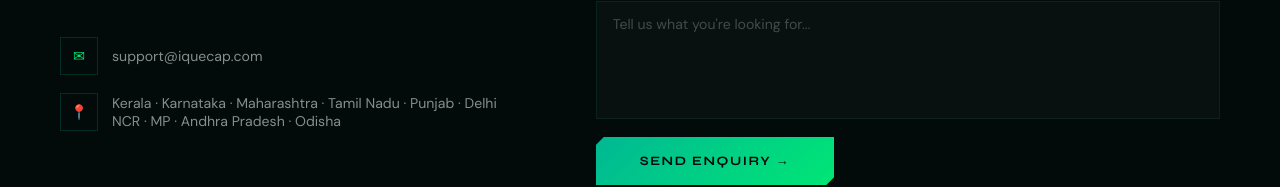
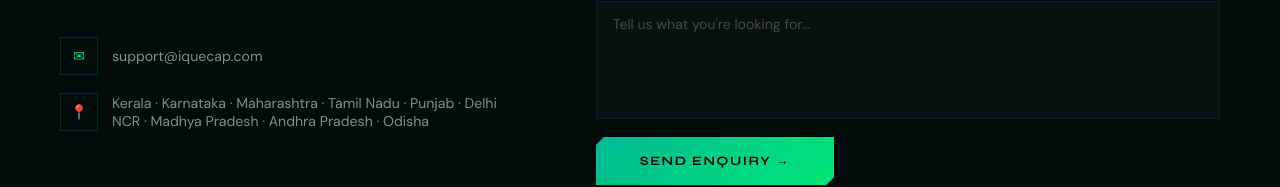
Before and after one commit to ASHIQANWARK/iquecap-website, a React (Vite) app: page /contact in a window 1280 px wide. Shown: the part 838-1025 px from the top of the page. Built offline with nearby package versions, Linux system fonts and the light colour scheme.

Commit message:
Initial commit

```diff
--- a/src/components/ContactPage.jsx
+++ b/src/components/ContactPage.jsx
@@ -187,7 +187,7 @@ const ContactPage = ({ navigateTo }) => {
             </div>
             <div className="contact-item">
               <div className="contact-item-icon">📍</div>
-              <span>Kerala · Karnataka · Maharashtra · Tamil Nadu · Punjab · Delhi NCR · MP · Andhra Pradesh · Odisha</span>
+              <span>Kerala · Karnataka · Maharashtra · Tamil Nadu · Punjab · Delhi NCR · Madhya Pradesh · Andhra Pradesh · Odisha</span>
             </div>
           </div>
         </div>
```
